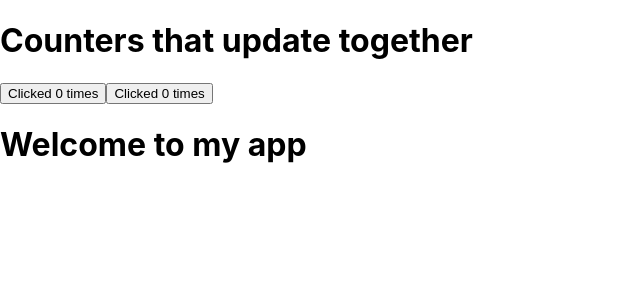
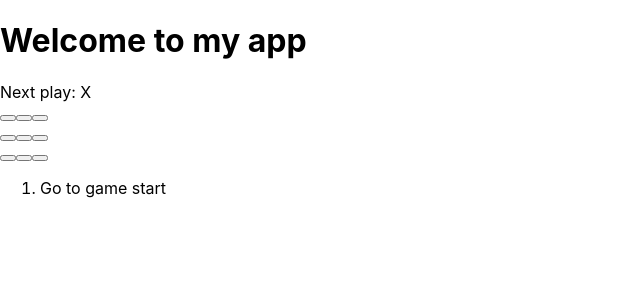
Before and after one commit to krittin-ch/Intro-to-React-2, a React (Create React App) app: page / in a window 1280 px wide. Shown: the top 300 px of the page, without its empty margins (0-640 px from the left). Built offline with nearby package versions, Linux system fonts and the light colour scheme.

Commit message:
Update index.js

```diff
--- a/src/index.js
+++ b/src/index.js
@@ -1,13 +1,13 @@
 import React from 'react';
 import ReactDOM from 'react-dom/client';
 import './index.css';
-import {MyApp3} from './App';
+import {Game} from './App';
 import reportWebVitals from './reportWebVitals';
 
 const root = ReactDOM.createRoot(document.getElementById('root'));
 root.render(
   <React.StrictMode>
-    <MyApp3 />
+    <Game />
   </React.StrictMode>
 );
 
```
